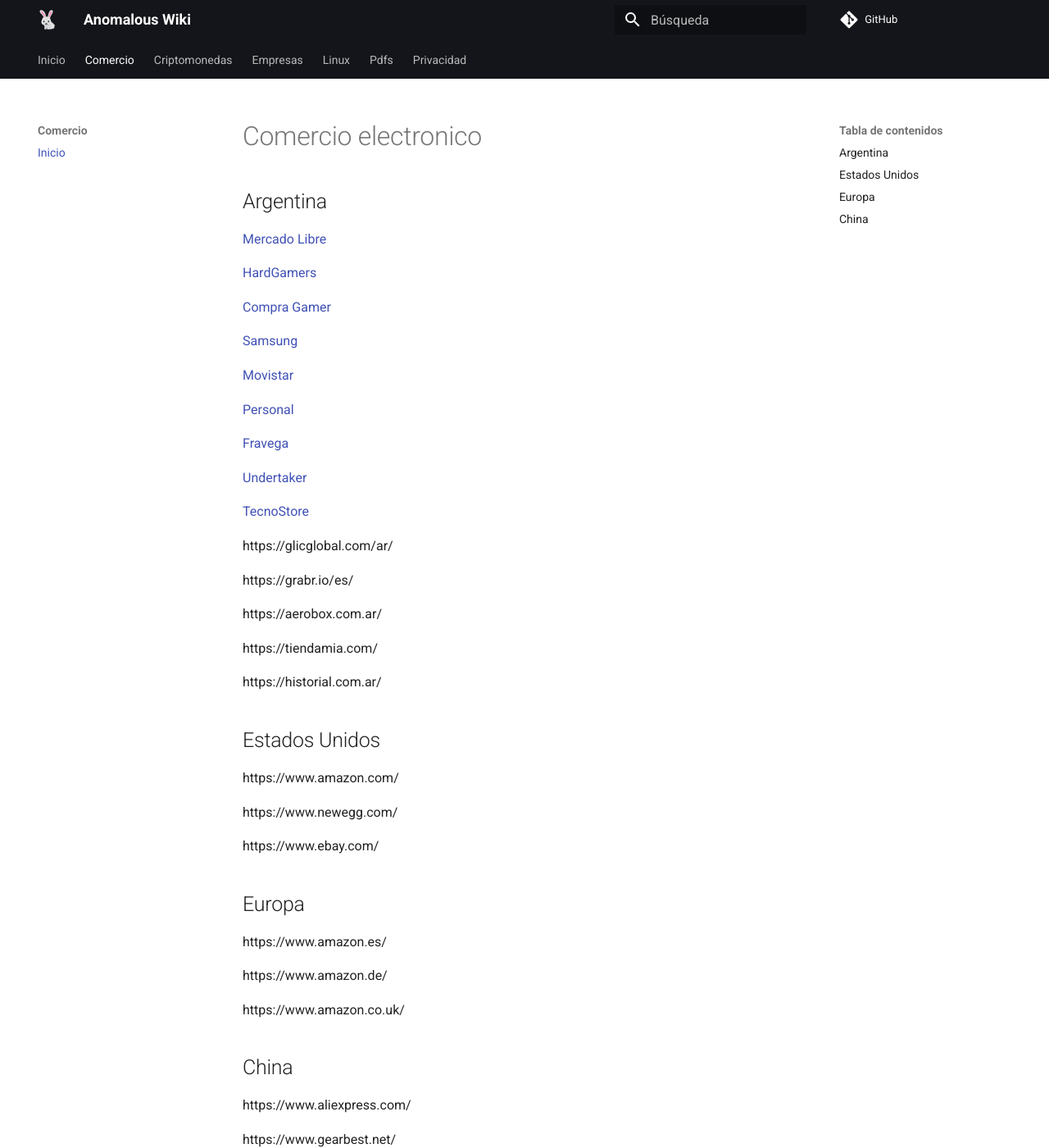
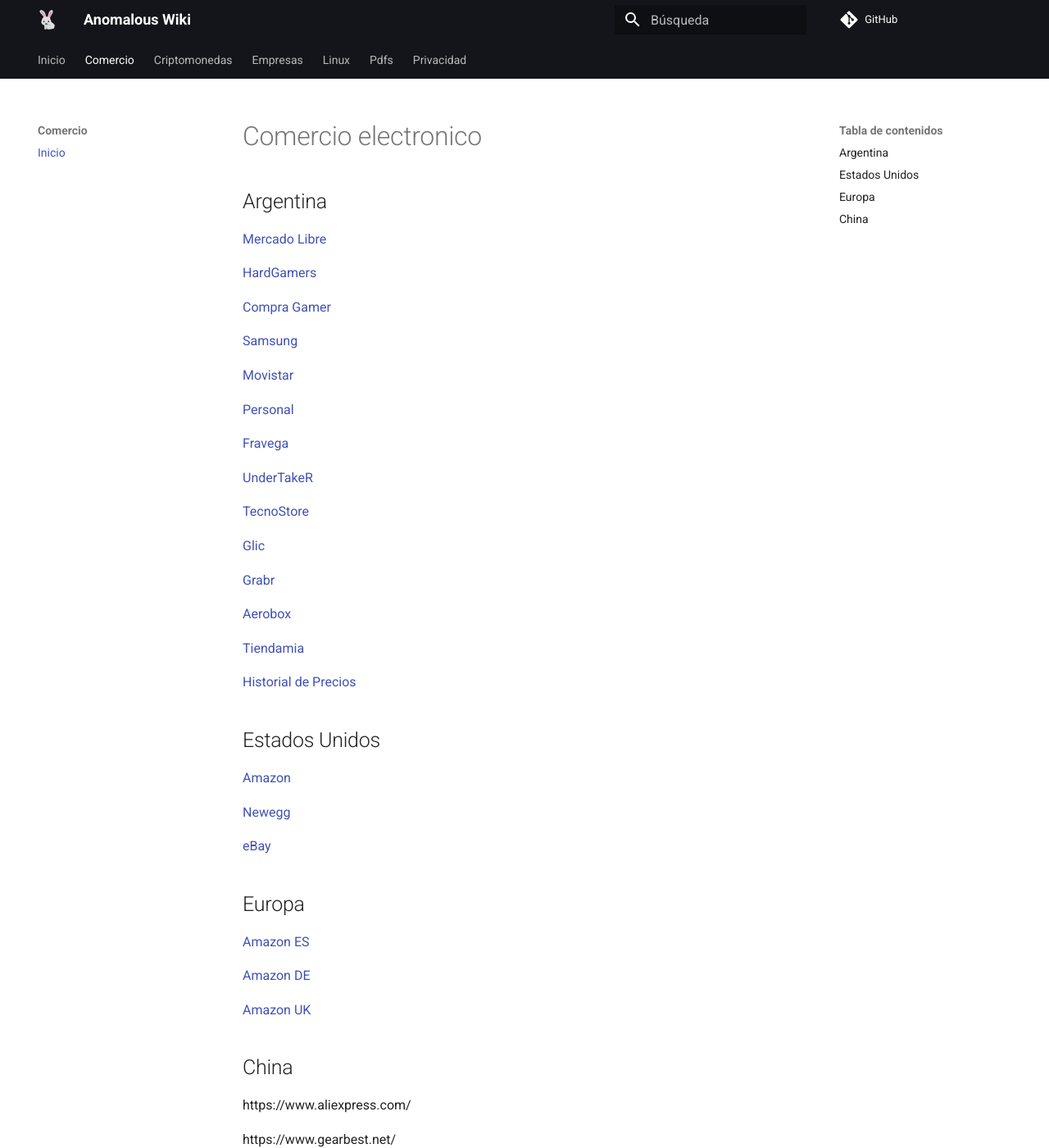
Before and after one commit to anomalouscode/wiki, an MkDocs documentation site: the page built from docs/comercio/index.md, in a window 1280 px wide and 1400 px high. Shown: the whole window at 82% size. Built offline with MkDocs 1.6.1 and Material for MkDocs 9.7.7, drawn with Linux system fonts in a browser that asks for light colours; comment, search, counter and statistics services are not loaded; some of the changed lines change nothing that is shown.

Commit message:
Update index.md

```diff
--- a/docs/comercio/index.md
+++ b/docs/comercio/index.md
@@ -20,35 +20,35 @@
 
 [Fravega](https://www.fravega.com/)
 
-[Undertaker](https://www.undertec.store/lista-de-precios/)
+[UnderTakeR](https://www.undertec.store/lista-de-precios/)
 
 [TecnoStore](https://docs.google.com/spreadsheets/d/1m9WHFSSml0b_9Ipo1QzGHh4qDxGj8bCFFsoefAFK0QA/edit)
 
-https://glicglobal.com/ar/
+[Glic](https://glicglobal.com/ar/)
 
-https://grabr.io/es/
+[Grabr](https://grabr.io/es/)
 
-https://aerobox.com.ar/
+[Aerobox](https://aerobox.com.ar/)
 
-https://tiendamia.com/
+[Tiendamia](https://tiendamia.com/)
 
-https://historial.com.ar/
+[Historial de Precios](https://historial.com.ar/)
 
 ## Estados Unidos
 
-https://www.amazon.com/
+[Amazon](https://www.amazon.com/)
 
-https://www.newegg.com/
+[Newegg](https://www.newegg.com/)
 
-https://www.ebay.com/
+[eBay](https://www.ebay.com/)
 
 ## Europa
 
-https://www.amazon.es/
+[Amazon ES](https://www.amazon.es/)
 
-https://www.amazon.de/
+[Amazon DE](https://www.amazon.de/)
 
-https://www.amazon.co.uk/
+[Amazon UK](https://www.amazon.co.uk/)
 
 ## China
 
```
